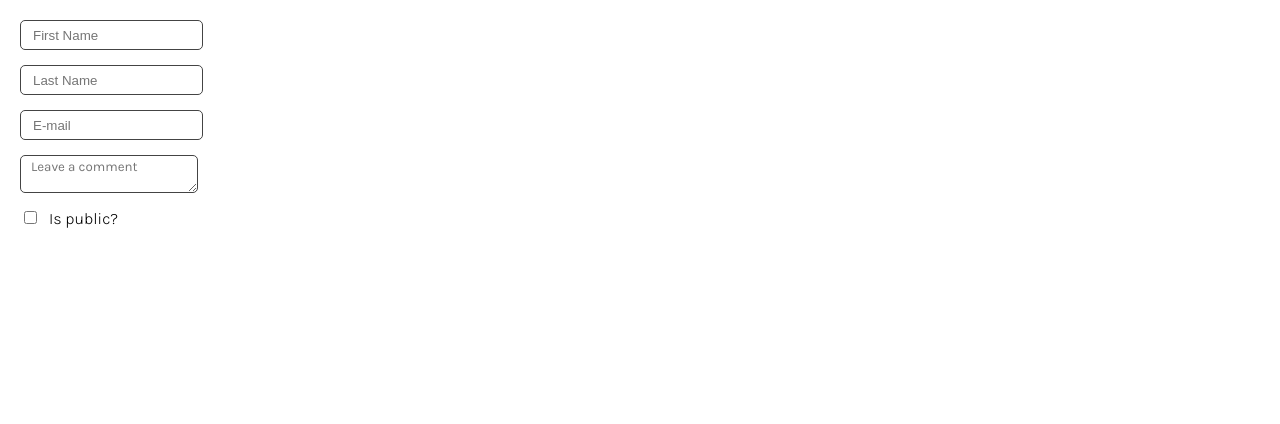
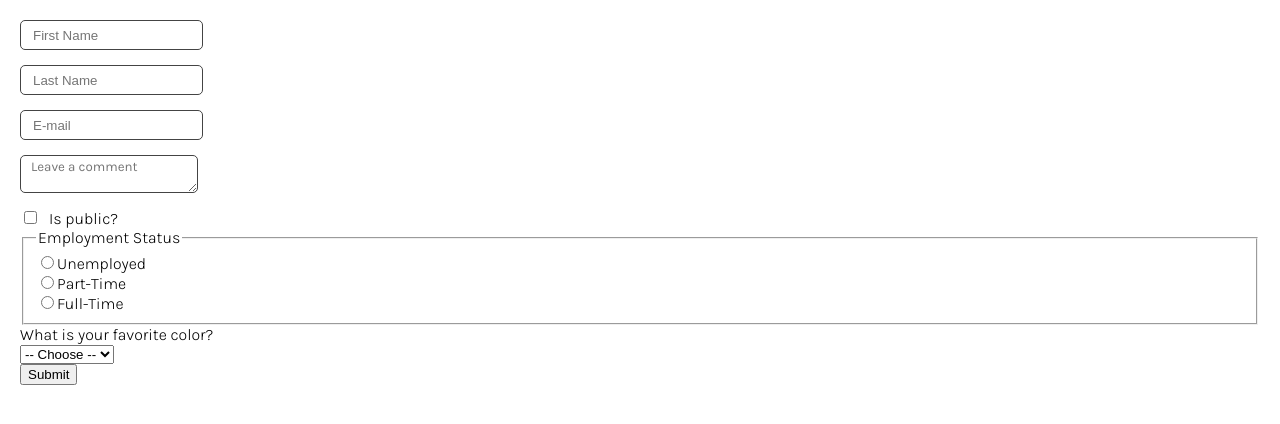
Before and after one commit to restX98/react-meme-generator, a React (Create React App) app: page / in a window 1280 px wide. Shown: the top 424 px of the page. Built offline with nearby package versions, Linux system fonts and the light colour scheme.

Commit message:
Basic Form: Radio Button, Select & Option and handle submit form

```diff
--- a/src/Form.js
+++ b/src/Form.js
@@ -7,8 +7,9 @@ function Form() {
     email: "",
     comment: "",
     isPublic: false,
+    employment: "",
+    favColor: "",
   });
-  console.log(formData);
 
   function handleChange(e) {
     const { name, value, type, checked } = e.target;
@@ -19,8 +20,13 @@ function Form() {
     }));
   }
 
+  function handleSubmit(e) {
+    e.preventDefault();
+    console.log(formData);
+  }
+
   return (
-    <form>
+    <form onSubmit={handleSubmit}>
       <input
         type="text"
         placeholder="First Name"
@@ -56,6 +62,57 @@ function Form() {
         checked={formData.isPublic}
       />
       <label htmlFor="isPublic">Is public?</label>{" "}
+      <fieldset>
+        <legend>Employment Status</legend>
+        <input
+          type="radio"
+          name="employment"
+          id="unemployed"
+          onChange={handleChange}
+          value="unemployed"
+          checked={formData.employment === "unemployed"}
+        />
+        <label htmlFor="unemployed">Unemployed</label>
+        <br />
+        <input
+          type="radio"
+          name="employment"
+          id="part-time"
+          onChange={handleChange}
+          value="part-time"
+          checked={formData.employment === "part-time"}
+        />
+        <label htmlFor="part-time">Part-Time</label>
+        <br />
+        <input
+          type="radio"
+          name="employment"
+          id="full-time"
+          onChange={handleChange}
+          value="full-time"
+          checked={formData.employment === "full-time"}
+        />
+        <label htmlFor="full-time">Full-Time</label>
+      </fieldset>
+      <label htmlFor="favColor">What is your favorite color?</label>
+      <br />
+      <select
+        id="favColor"
+        value={formData.favColor}
+        onChange={handleChange}
+        name="favColor"
+      >
+        <option value="">-- Choose --</option>
+        <option value="red">Red</option>
+        <option value="orange">Orange</option>
+        <option value="yellow">Yellow</option>
+        <option value="green">Green</option>
+        <option value="blue">Blue</option>
+        <option value="indigo">Indigo</option>
+        <option value="violet">Violet</option>
+      </select>
+      <br />
+      <button>Submit</button>
     </form>
   );
 }
```
